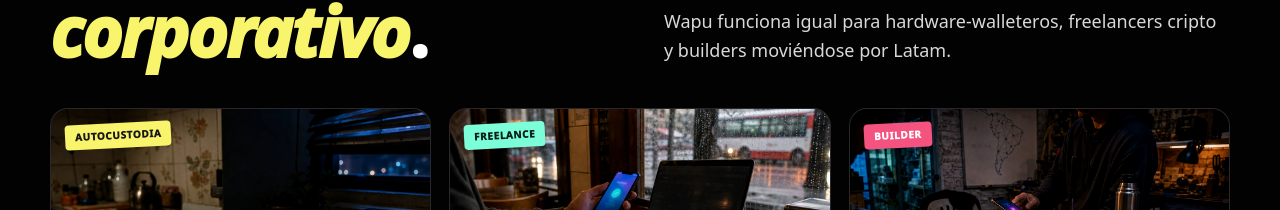
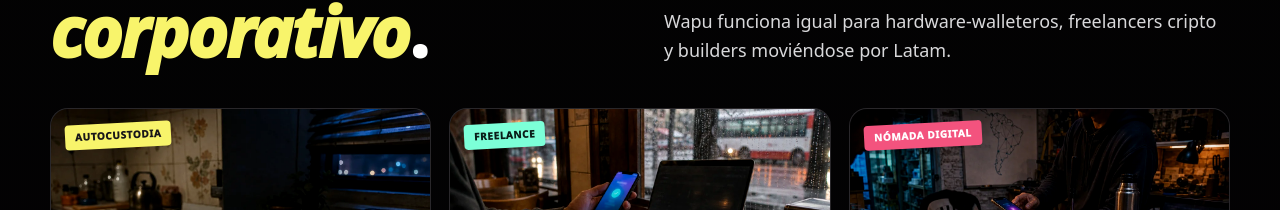
Before and after one commit to wapu-app/wapu-landing, a Next.js app: page /arg in a window 1280 px wide. Shown: the part 3840-4050 px from the top of the page. Built offline with nearby package versions, Linux system fonts and the light colour scheme.

Commit message:
cambio de texto

```diff
--- a/app/arg/arg-landing.tsx
+++ b/app/arg/arg-landing.tsx
@@ -77,7 +77,7 @@
     body: "Necesitas una herramienta simple y directa para mover guita sin pedir permiso",
     image: "/audience/builder-latam-taller.webp",
     imageAlt: "Builder probando prototipos en un taller con mate, cables y mapa de Latinoamerica.",
-    tag: "Builder",
+    tag: "Nómada digital",
     tagBg: "var(--lat-pink-hot)",
     tagColor: "#fff",
   },
```
